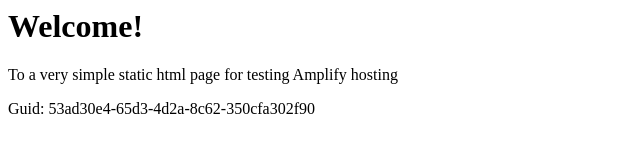
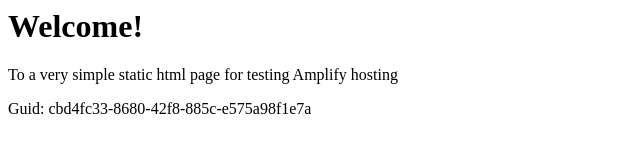
Before and after one commit to aws-aemilia-syd/Github-PR-Commit-Integration-Test-DoNotTouch-Gith-BKMSSQOA-v1-preprod-ap-southeast-2, a website: page src/index.html in a window 1280 px wide. Shown: the full height of the page, 0-640 px from the left. Drawn offline with Linux system fonts and the light colour scheme.

Commit message:
commit from integ tests

```diff
--- a/src/index.html
+++ b/src/index.html
@@ -12,6 +12,6 @@
 <body>
     <h1>Welcome!</h1>
     <p>To a very simple static html page for testing Amplify hosting</p>
-    <p>Guid: 53ad30e4-65d3-4d2a-8c62-350cfa302f90</p></body>
+    <p>Guid: cbd4fc33-8680-42f8-885c-e575a98f1e7a</p></body>
 
 </html>
```
